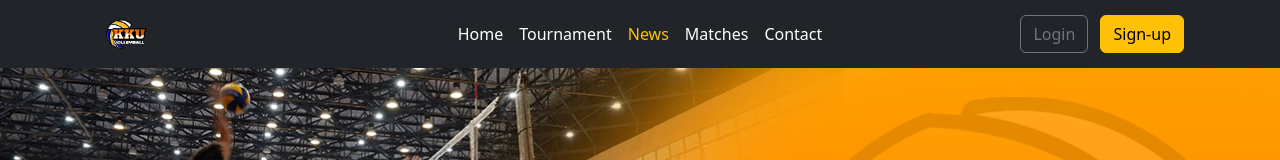
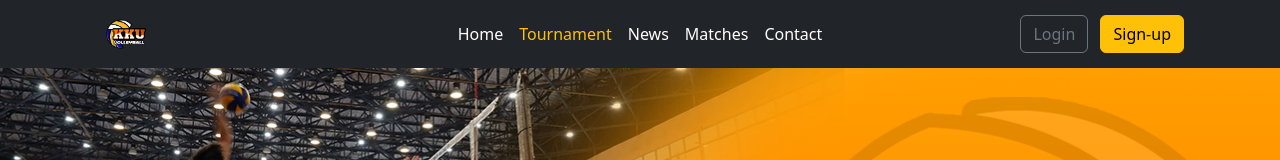
Before and after one commit to Navapol2001/KKU-VC-WEBAPP, a plain HTML site: page tournament-page.html in a window 1280 px wide. Shown: the top 160 px of the page. Drawn offline with nearby package versions, Linux system fonts and the light colour scheme; a web font is replaced by a local one.

Commit message:
fixed html

```diff
--- a/tournament-page.html
+++ b/tournament-page.html
@@ -20,8 +20,8 @@
 
         <ul class="nav col-12 col-md-auto mb-2 justify-content-center mb-md-0">
             <li id="navbar"><a href="index.html" target="_parent" class="nav-link px-2">Home</a></li>
-            <li id="navbar"><a href="#" class="nav-link px-2">Tournament</a></li>
-            <li id="navbar"><a href="news-page.html" target="_parent" class="nav-link px-2 text-warning">News</a></li>
+            <li id="navbar"><a href="tournament-page.html" class="nav-link px-2 text-warning">Tournament</a></li>
+            <li id="navbar"><a href="news-page.html" target="_parent" class="nav-link px-2 ">News</a></li>
             <li id="navbar"><a href="match-page.html" target="_parent" class="nav-link px-2 ">Matches</a></li>
             <li id="navbar"><a href="#" class="nav-link px-2 ">Contact</a></li>
         </ul>
```
